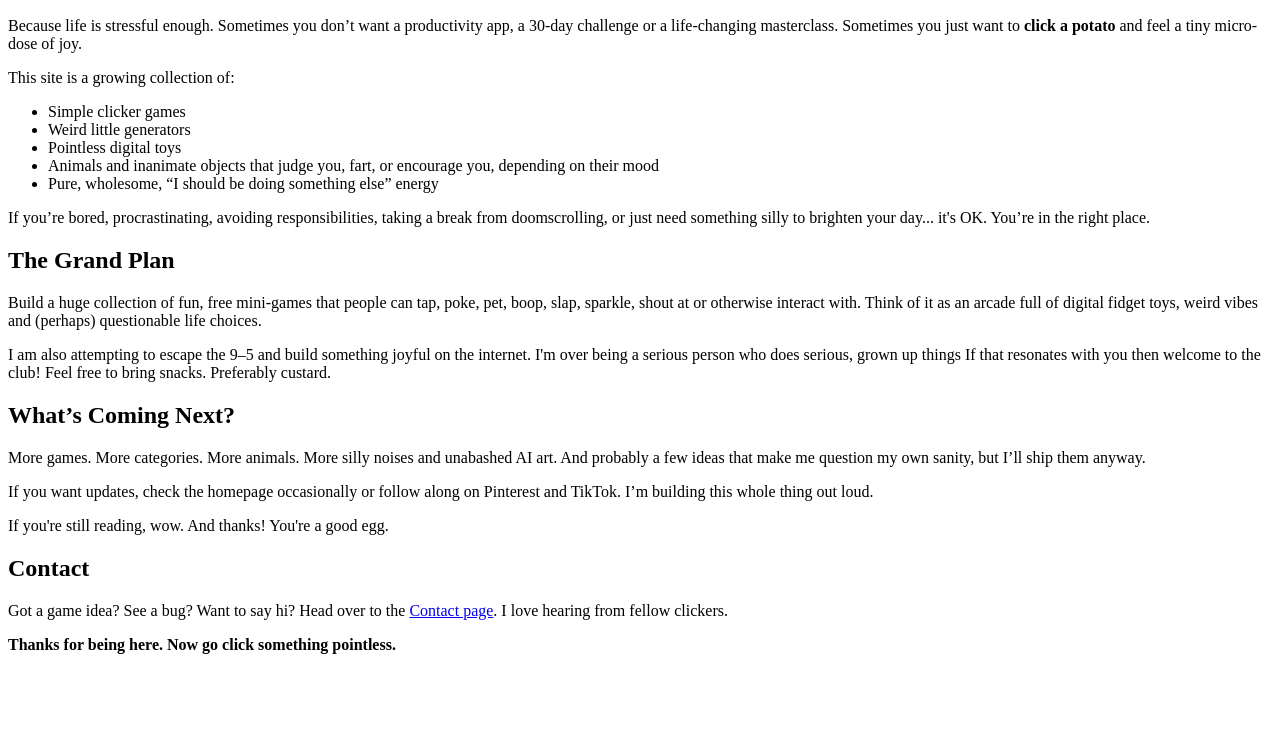
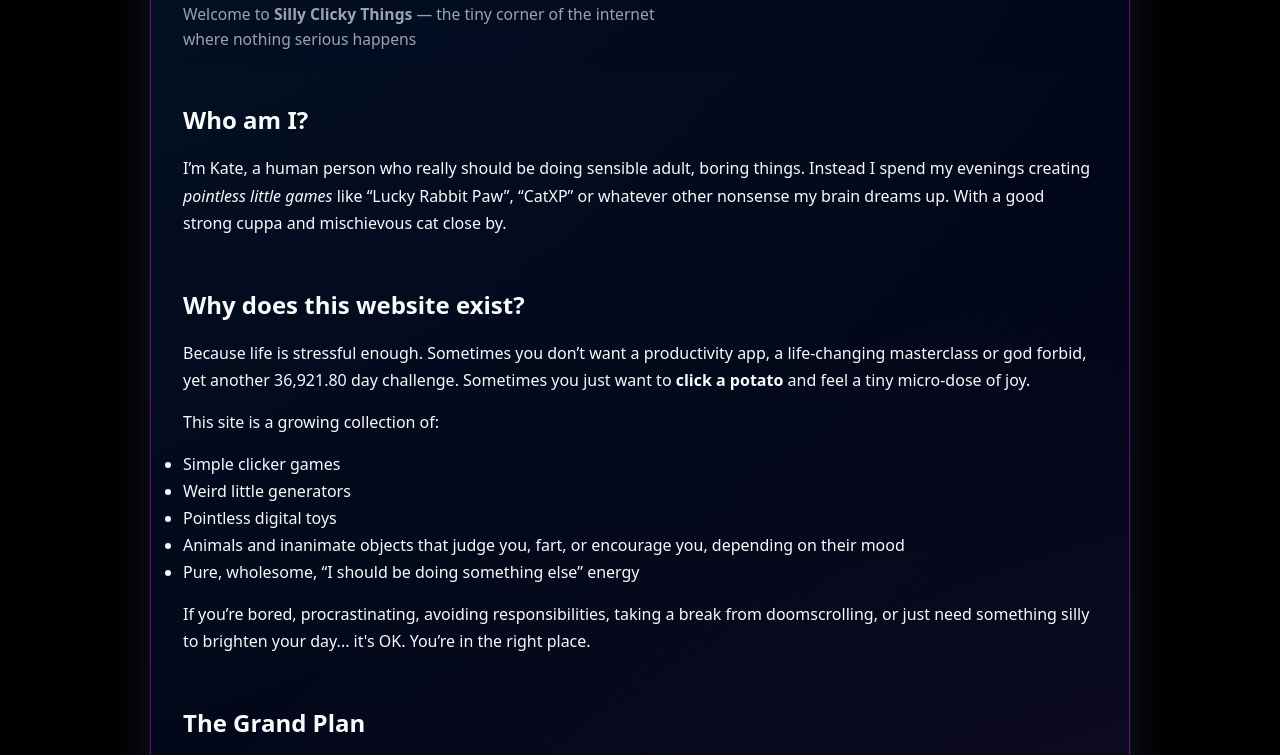
Before and after one commit to sillyclickythings/site, a plain HTML site: page about.html in a window 1280 px wide. Shown: the part 186-941 px from the top of the page. Before the commit the page ends 856 px from the top, so only its background shows below. Drawn offline with Linux system fonts and the light colour scheme.

Commit message:
Many tweaks

```diff
--- a/about.html
+++ b/about.html
@@ -1,21 +1,62 @@
-<h1>About Silly Clicky Things</h1>
+<!DOCTYPE html>
+<html lang="en">
+<head>
+    <meta charset="UTF-8" />
+    <meta name="viewport" content="width=device-width, initial-scale=1.0" />
+    <title>About Silly Clicky Things</title>
 
-<p>
+    <!-- counter.dev analytics -->
+    <script src="https://cdn.counter.dev/script.js"
+            data-id="0738f13f-0c45-4dc5-8912-f18d6766a843"
+            data-utcoffset="0"></script>
+
+    <!-- google search console -->
+    <meta name="google-site-verification" content="joAorAxKwzYep5JybdSaFzleef91tKhWqGm6ABCo9uM" />
+
+    <!-- Global CSS -->
+    <link rel="stylesheet" href="/css/base.css">
+    <link rel="stylesheet" href="/css/theme.css">
+    <link rel="stylesheet" href="/css/utils.css">
+</head>
+<body class="sct-page">
+    <main class="sct-main">
+        <div class="sct-shell">
+
+            <div class="sct-container">
+                <div class="sct-glow" aria-hidden="true"></div>
+
+                <div class="sct-content">
+                    <div class="sct-tagline">
+                        <span class="sct-tagline-dot"></span>
+                        <span>About</span>
+                        <span>•</span>
+                        <span>Extremely unserious internet experiments</span>
+                    </div>
+
+                    <h1 class="sct-heading">
+                        About <span>Silly Clicky Things</span>
+                    </h1>
+
+                    <div class="sct-article">
+
+                      <p class="sct-subtitle">
                           Welcome to <strong>Silly Clicky Things</strong> — the tiny corner of the internet where nothing serious happens
                       </p>
 
+                      <h2>Who am I?</h2>
                       <p>
                       I’m Kate, a human person who really should be doing sensible adult, boring things.
                       Instead  I spend my evenings creating <em>pointless little games</em> like
-“Tap the Lucky Rabbit Paw”, “CatXP” and whatever other nonsense my brain
-cooks up at some ungodly hour. With a good strong cuppa and mischievous cat close by.
+                      “Lucky Rabbit Paw”, “CatXP” or whatever other nonsense my brain
+                      dreams up. With a good strong cuppa and mischievous cat close by.
                       </p>
 
                       <h2>Why does this website exist?</h2>
 
                       <p>
                       Because life is stressful enough. Sometimes you don’t want a productivity app, a
-30-day challenge or a life-changing masterclass. Sometimes you just want to
+                      life-changing masterclass or god forbid, yet another
+                      36,921.80 day challenge. Sometimes you just want to
                       <strong>click a potato</strong> and feel a tiny micro-dose of joy.
                       </p>
 
@@ -41,7 +82,7 @@ or just need something silly to brighten your day... it's OK. You’re in the ri
                       <p>
                       Build a huge collection of fun, free mini-games that people can tap, poke,
                       pet, boop, slap, sparkle, shout at or otherwise interact with. Think of it as an arcade full of
-digital fidget toys, weird vibes and (perhaps) questionable life choices.
+                      digital fidget toys, weird stuff and questionable life choices.
                       </p>
 
                       <p>
@@ -52,25 +93,38 @@ If that resonates with you then welcome to the club! Feel free to bring snacks.
                       <h2>What’s Coming Next?</h2>
 
                       <p>
-More games. More categories. More animals. More silly noises and unabashed AI art.
+                      More games. More categories. More animals. More silly noises and AI art.
                       And probably a few ideas that make me question my own sanity, but I’ll ship them anyway.
                       </p>
 
                       <p>
                       If you want updates, check the homepage occasionally or follow along on Pinterest and TikTok.
-I’m building this whole thing out loud.
                       </p>
 
 
                       <p>
-If you're still reading, wow. And thanks! You're a good egg.
+                      If you're still reading, wow. And thanks! You're a good egg.🥚
                       </p>
 
                       <h2>Contact</h2>
 
                       <p>
                       Got a game idea? See a bug? Want to say hi?
-Head over to the <a href="/contact.html">Contact page</a>. I love hearing from fellow clickers.
+                      Head over to the <a href="/contact.html">Contact page</a>.  I love hearing from fellow clickers.
                       </p>
 
                       <p><strong>Thanks for being here. Now go click something pointless.</strong></p>
+                    </div> <!-- .sct-article -->
+                </div> <!-- .sct-content -->
+              </div>   <!-- .sct-container -->
+            </div>     <!-- .sct-shell -->
+          </main>
+
+      <div id="site-footer"></div>
+      <script>
+        fetch('/includes/footer.html')
+          .then(r => r.text())
+          .then(html => document.getElementById('site-footer').innerHTML = html);
+      </script>
+    </body>
+</html>
--- a/css/theme.css
+++ b/css/theme.css
@@ -13,10 +13,12 @@
 
     --sct-text-main: #f9fafb;
     --sct-text-sub: #9ca3af;
-    --sct-text-accent: #e879f9;
+    --sct-text-accent: #ffdcf0;
+    --sct-text-accent-hover: #ed09ed;
 
-    --sct-border-soft: rgba(148, 163, 184, 0.3);
-    --sct-border-game: rgba(255, 255, 255, 0.1);
+   --sct-border-soft: rgba(237, 9, 237, 0.45);
+    --sct-border-game: rgba(237, 9, 237, 0.50);
+
 
     --sct-glow-pink: rgba(236, 72, 153, 0.35);
     --sct-glow-blue: rgba(59, 130, 246, 0.25);
@@ -63,6 +65,11 @@
     display: flex;
     flex-direction: column;
     align-items: stretch;
+}
+
+/* Wider layout for non-landing pages (About, games, generators) */
+.sct-page:not(.sct-landing-page) .sct-shell {
+  max-width: 980px;
 }
 
 /* ======================================
@@ -167,7 +174,10 @@
     font-size: 0.95rem;
     text-decoration: none;
     color: #020617;
-    background: radial-gradient(circle at 0 0, #e0f2fe 0, #f97316 36%, #ec4899 82%);
+    background: radial-gradient(circle at 0 0,
+    #f55a07 0,
+    #e76a48 40%,
+    #a809eb 85%);
     box-shadow:
         0 10px 35px rgba(249, 115, 22, 0.55),
         0 0 0 1px rgba(15, 23, 42, 0.8);
@@ -228,6 +238,7 @@
 .sct-game-frame {
     width: 100%;
     background: var(--sct-game-panel-bg);
+    border-width: 1.5px;
     border-radius: 20px;
     padding: 2rem;
     text-align: center;
@@ -267,6 +278,7 @@
     width: 180px;
     cursor: pointer;
     transition: transform 0.1s ease, filter 0.2s ease;
+    border: 1.5px solid rgba(237, 9, 237, 0.50);
     border-radius: 18px;
     display: block;
     margin: 0 auto 1rem auto;
@@ -307,19 +319,54 @@
 }
 
 .sct-footer a {
-    color: #ffd6f0;
-    text-decoration: none;
-    transition: opacity 0.2s ease;
+  color: var(--sct-text-accent);
+  text-decoration: none;
+  transition: color 0.15s ease, opacity 0.15s ease;
 }
 
 .sct-footer a:hover {
-    opacity: 1;
+  color: var(--sct-text-accent-hover);
+  opacity: 1;
 }
 
 .sct-footer .sep {
     margin: 0 8px;
     opacity: 0.6;
 }
+
+/* Article-style content (About, Privacy, etc.) */
+.sct-article {
+  max-width:100ch;
+  margin: 0.75rem auto 0;
+  line-height: 1.7;
+  padding-bottom: 3rem;
+}
+
+.sct-article h2 {
+  margin-top: 3rem;
+}
+
+.sct-article p,
+.sct-article ul {
+  margin-top: 0.9rem;
+}
+
+/* Links inside content */
+.sct-content a,
+.sct-article a {
+  color: var(--sct-text-accent);
+  text-decoration: underline;
+  text-underline-offset: 3px;
+  transition: color 0.15s ease, opacity 0.15s ease;
+}
+
+.sct-content a:hover,
+.sct-article a:hover {
+  color: var(--sct-text-accent-hover);
+  opacity: 1;
+}
+
+
 
 /* ======================================
    Responsive tweaks
--- /dev/null
+++ b/includes/footer.html
@@ -0,0 +1,9 @@
+<footer class="sct-footer">
+    <a href="/privacy.html" target="_blank" rel="noopener">Privacy</a>
+    <span class="sep">•</span>
+    <a href="/terms.html" target="_blank" rel="noopener">Terms</a>
+    <span class="sep">•</span>
+    <a href="/contact.html" target="_blank" rel="noopener">Contact</a>
+    <span class="sep">•</span>
+    <a href="/about.html" target="_blank" rel="noopener">About</a>
+</footer>
--- a/sitemap.xml
+++ b/sitemap.xml
@@ -20,6 +20,12 @@
   </url>
 
   <url>
+    <loc>https://sillyclickythings.com/about.html</loc>
+    <changefreq>weekly</changefreq>
+    <priority>0.6</priority>
+  </url>
+
+  <url>
     <loc>https://sillyclickythings.com/privacy.html</loc>
     <changefreq>yearly</changefreq>
     <priority>0.3</priority>
```
Also changed, not shown: contact.html (+1 -0 lines), generators/index.html (added, +19 -0 lines), generators/rabbitpaw/index.html (+10 -7 lines), index.html (+9 -10 lines), privacy.html (+2 -0 lines), terms.html (+1 -0 lines). Lines whose indentation alone changed are shown as unchanged.
